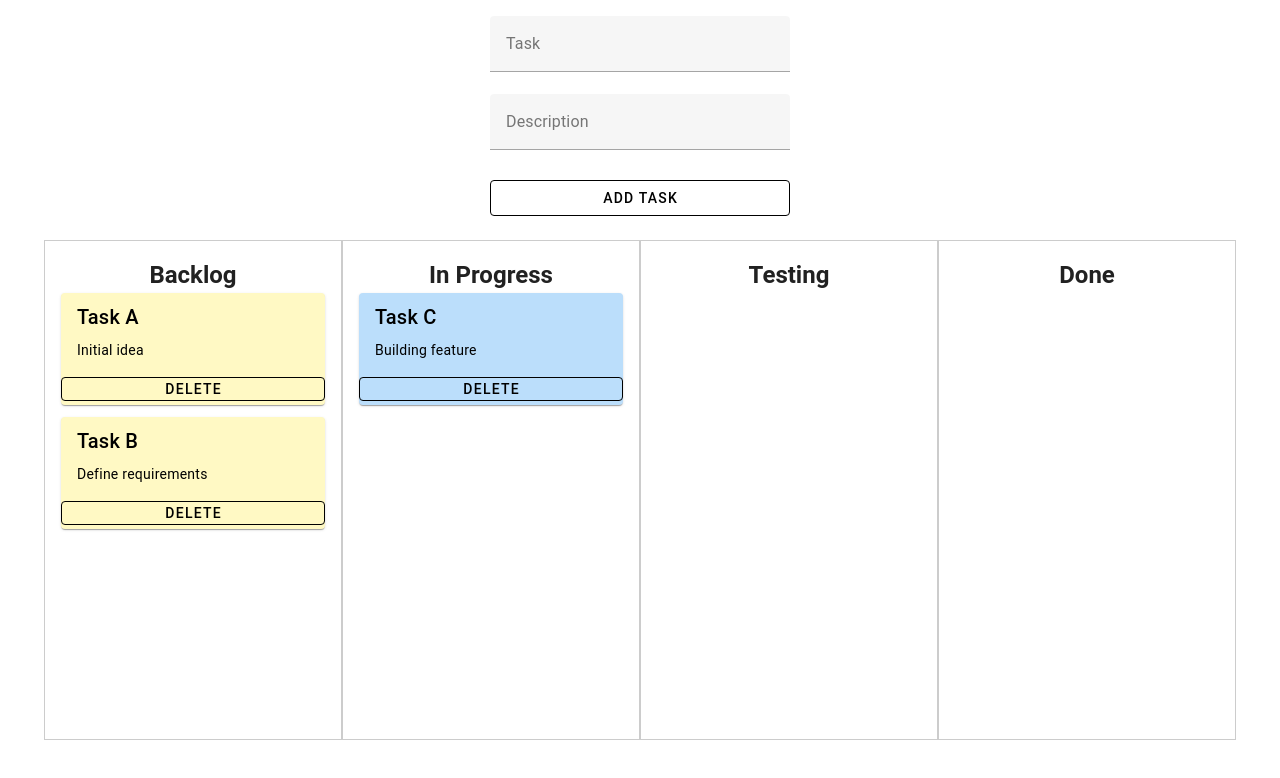
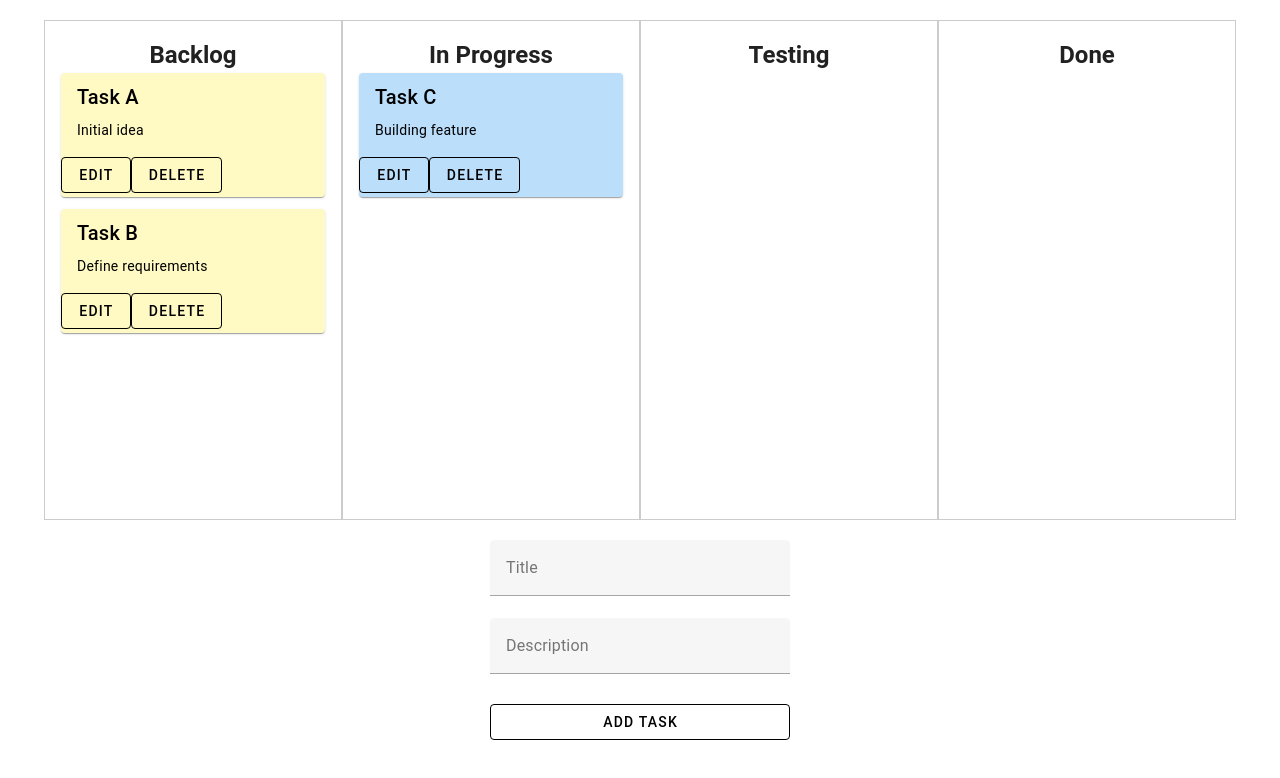
Before and after one commit to FabricioCCapone/fysiofresh-kanban, a Vue app: page / in a window 1280 px wide. Shown: the top 778 px of the page. Built offline with nearby package versions, Linux system fonts and the light colour scheme.

Commit message:
Commit 007: adds editing function

```diff
--- a/src/components/KanbanBoard.vue
+++ b/src/components/KanbanBoard.vue
@@ -1,39 +1,59 @@
 <template>
+<v-container class="mt-4">
+  <v-row>
+    <v-col
+      v-for="(column, colIndex) in board"
+      :key="colIndex"
+      cols="3"
+      class="column with-border"
+    >
+      <h2 class="text-center">{{ column.name }}</h2>
+
+      <v-card
+        v-for="(card, cardIndex) in column.cards"
+        :key="card.id"
+        class="mb-3"
+        :color="column.color"
+      >
+        <!-- If the task is being edited, this will be displayed -->
+        <template v-if="editingTaskId === card.id">
+          <v-text-field v-model="card.title" :rules="titleRules" label="Title" dense />
+          <v-textarea v-model="card.description" :rules="descriptionRules" label="Description" dense />
+          <v-btn @click="editingTaskId = null">Done</v-btn>
+        </template>
+
+        <!-- Default display -->
+        <template v-else>
+          <v-card-title>{{ card.title }}</v-card-title>
+          <v-card-text>{{ card.description }}</v-card-text>
+          <v-btn @click="editingTaskId = card.id">Edit</v-btn>
+          <v-btn @click="deleteTask(card.id)">Delete</v-btn>
+        </template>
+      </v-card>
+    </v-col>
+  </v-row>
+</v-container>
 
   <v-container>
     <v-sheet class="mx-auto" width="300">
-      <!-- Used the v-form with fast-fail rule to avoid invalid input -->
-      <!-- I send the input to addTask(task, description) to generate a new card  -->
-      <v-form fast-fail @submit.prevent="addTask">
-        <v-text-field v-model="newTask" :rules="taskRules" label="Task"></v-text-field>
+      <!-- I send the input to addTitle(title, description) to generate a new card  -->
+      <v-form fast-fail @submit.prevent="addTask" >
+        <v-text-field v-model="newTitle" :rules="titleRules" label="Title"></v-text-field>
         <v-text-field v-model="newDescription" :rules="descriptionRules" label="Description"></v-text-field>
         <v-btn class="mt-2" type="submit" block>Add Task</v-btn>
       </v-form>
     </v-sheet>
   </v-container>
-
-  <v-container>
-    <v-row>
-      <v-col v-for="(column, index) in board" :key="index" cols="3" class="column with-border">
-        <h2 class="text-center">{{ column.name }}</h2>
-        <v-card v-for="card in column.cards" :key="card.id" class="mb-3" :color="column.color">
-          <v-card-title>{{ card.title }}</v-card-title>
-          <v-card-text>{{ card.description }}</v-card-text>
-          <v-btn density="compact" @click.prevent="deleteTask(card.id)" block>Delete</v-btn>
-        </v-card>
-      </v-col>
-    </v-row>
-  </v-container>
-
 </template>
 
 <script setup>
 import { ref } from 'vue'
 import draggable from 'vuedraggable'
 
+const newTitle = ref('')
+const newDescription = ref('')
 
-const newTask = ref('')
-const newDescription = ref('')
+const editingTaskId = ref(null)
 
 const board = ref([
   {
@@ -65,7 +85,7 @@ const board = ref([
 )
 
 // Rules to prevent that the input is too long
-const taskRules = [
+const titleRules = [
   v => v.length <= 50 || 'Task title must be under 50 characters'
 ]
 // Rules to prevent that the input is too long
@@ -76,13 +96,13 @@ const descriptionRules = [
 //Verifies that newTask and newDescription are not empty. If that is the case, pushes an object (Card) to Board[0] (Backlog)
 // and generates an unique Id, and asigns the title and description.
 const addTask = () => {
-  if (newTask.value.trim() && newDescription.value.trim()) {
+  if (newTitle.value.trim() && newDescription.value.trim()) {
     board.value[0].cards.push({
       id: Date.now(),
-      title: newTask.value,
+      title: newTitle.value,
       description: newDescription.value
     })
-    newTask.value = ''
+    newTitle.value = ''
     newDescription.value = ''
   }
 }
```
